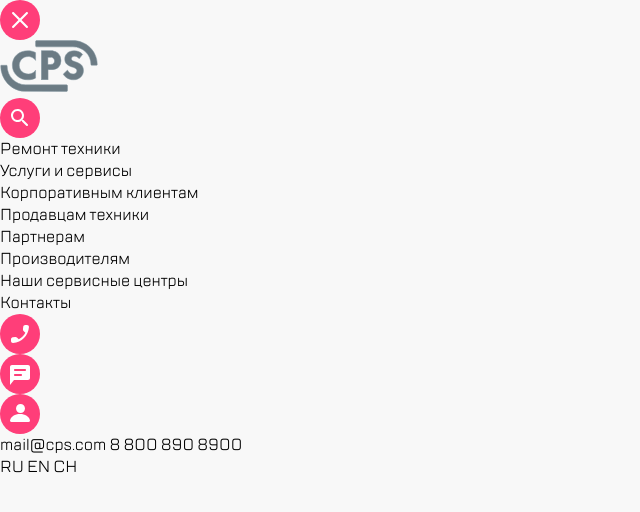
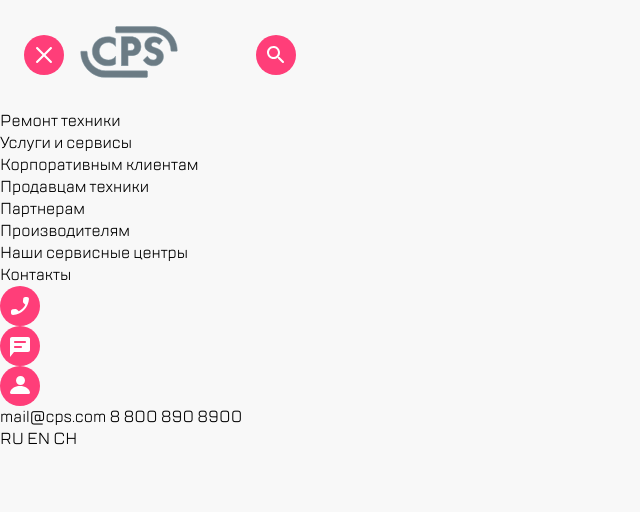
Before and after one commit to sk1F25/Kata-Webcore, a plain HTML site: page sidebar.html in a window 1280 px wide. Shown: the whole page, without its empty margins (0-640 px from the left). Drawn offline with Linux system fonts and the light colour scheme.

Commit message:
sidebar header

```diff
--- a/sidebar.css
+++ b/sidebar.css
@@ -1,7 +1,28 @@
 .sidebar {
+    width: 320px;
+    height: 100vh;
+    box-shadow: 16px 0 52 0px rgba(14, 24, 80, 0.20), -2px 0 4px 0 rgba(69, 79, 126, 0.02);
 }
 
 .sidebar-header {
+    display: flex;
+    padding-left: 24px;
+    padding-right: 24px;
+    align-items: center;
+    gap: 16px;
+    height: 110px;
+}
+
+.nav-button__icon-close {
+    background-image: url("img/close.svg");
+    background-position: center;
+    background-repeat: no-repeat;
+}
+
+.nav-button__icon-search {
+    background-image: url("img/search.svg");
+    background-position: center;
+    background-repeat: no-repeat;
 }
 
 .nav-button {
@@ -20,6 +41,7 @@
 }
 
 .nav-button-search {
+    margin-left: auto;
 }
 
 .nav-button__icon-search {
--- a/style.css
+++ b/style.css
@@ -344,17 +344,6 @@ button {
         background-repeat: no-repeat;
     }
 
-    .nav-button__icon-close {
-        background-image: url("img/close.svg");
-        background-position: center;
-        background-repeat: no-repeat;
-    }
-
-    .nav-button__icon-search {
-        background-image: url("img/search.svg");
-        background-position: center;
-        background-repeat: no-repeat;
-    }
 
     .menu-slider {
         display: flex;
```
